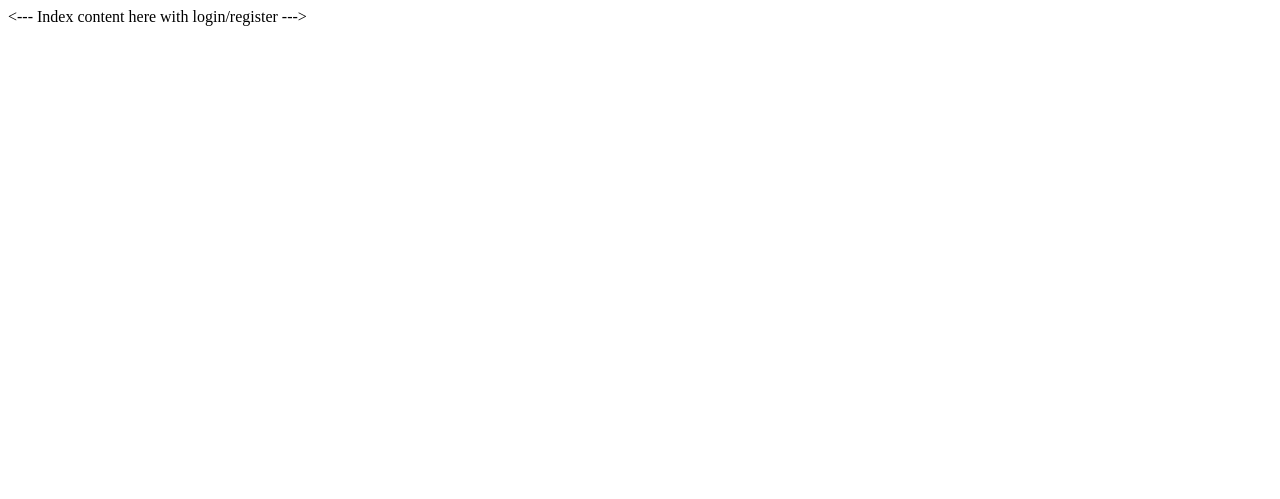
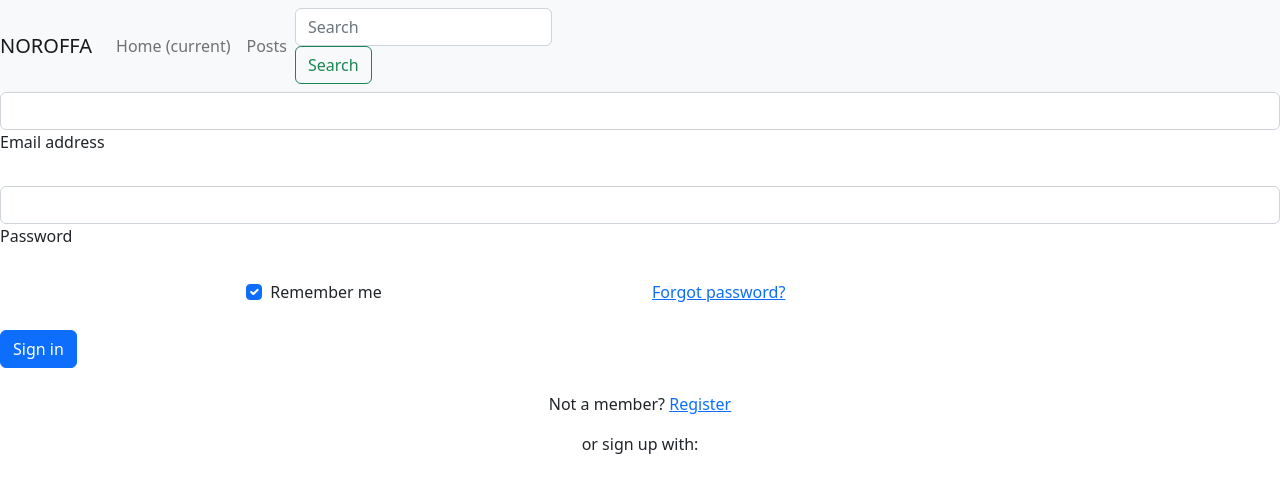
Before and after one commit to jkjode/javascript-2-ca, a website: page index.html in a window 1280 px wide. Drawn offline with nearby package versions, Linux system fonts and the light colour scheme.

Commit message:
bootstrap installed

```diff
--- a/index.html
+++ b/index.html
@@ -1,12 +1,140 @@
 <!DOCTYPE html>
 <html lang="en">
-<head>
-    <meta charset="UTF-8">
-    <meta http-equiv="X-UA-Compatible" content="IE=edge">
-    <meta name="viewport" content="width=device-width, initial-scale=1.0">
-    <title>Document</title>
-</head>
-<body>
-    <--- Index content here with login/register --->
-</body>
+  <head>
+    <meta charset="UTF-8" />
+    <meta http-equiv="X-UA-Compatible" content="IE=edge" />
+    <meta name="viewport" content="width=device-width, initial-scale=1.0" />
+    <link
+      rel="stylesheet"
+      href="node_modules/bootstrap/dist/css/bootstrap.min.css"
+    />
+    <title>NOROFFA</title>
+  </head>
+  <body>
+    <script src="/src/js/index.mjs"></script>
+    <!-- Index content here with login/register -->
+    <nav class="navbar navbar-expand-lg navbar-light bg-light">
+      <a class="navbar-brand" href="#">NOROFFA</a>
+      <button
+        class="navbar-toggler"
+        type="button"
+        data-toggle="collapse"
+        data-target="#navbarSupportedContent"
+        aria-controls="navbarSupportedContent"
+        aria-expanded="false"
+        aria-label="Toggle navigation"
+      >
+        <span class="navbar-toggler-icon"></span>
+      </button>
+
+      <div class="collapse navbar-collapse" id="navbarSupportedContent">
+        <ul class="navbar-nav mr-auto">
+          <li class="nav-item active">
+            <a class="nav-link" href="#"
+              >Home <span class="sr-only">(current)</span></a
+            >
+          </li>
+          <li class="nav-item">
+            <a class="nav-link" href="#">Posts</a>
+          </li>
+          <!-- <li class="nav-item dropdown">
+            <a
+              class="nav-link dropdown-toggle"
+              href="#"
+              id="navbarDropdown"
+              role="button"
+              data-toggle="dropdown"
+              aria-haspopup="true"
+              aria-expanded="false"
+            >
+              Dropdown
+            </a>
+            <div class="dropdown-menu" aria-labelledby="navbarDropdown">
+              <a class="dropdown-item" href="#">Action</a>
+              <a class="dropdown-item" href="#">Another action</a>
+              <div class="dropdown-divider"></div>
+              <a class="dropdown-item" href="#">Something else here</a>
+            </div>
+          </li> -->
+          <!-- <li class="nav-item">
+            <a class="nav-link disabled" href="#">Disabled</a>
+          </li> -->
+        </ul>
+        <form class="form-inline my-2 my-lg-0">
+          <input
+            class="form-control mr-sm-2"
+            type="search"
+            placeholder="Search"
+            aria-label="Search"
+          />
+          <button class="btn btn-outline-success my-2 my-sm-0" type="submit">
+            Search
+          </button>
+        </form>
+      </div>
+    </nav>
+    <form>
+      <!-- Email input -->
+      <div class="form-outline mb-4">
+        <input type="email" id="form2Example1" class="form-control" />
+        <label class="form-label" for="form2Example1">Email address</label>
+      </div>
+
+      <!-- Password input -->
+      <div class="form-outline mb-4">
+        <input type="password" id="form2Example2" class="form-control" />
+        <label class="form-label" for="form2Example2">Password</label>
+      </div>
+
+      <!-- 2 column grid layout for inline styling -->
+      <div class="row mb-4">
+        <div class="col d-flex justify-content-center">
+          <!-- Checkbox -->
+          <div class="form-check">
+            <input
+              class="form-check-input"
+              type="checkbox"
+              value=""
+              id="form2Example31"
+              checked
+            />
+            <label class="form-check-label" for="form2Example31">
+              Remember me
+            </label>
+          </div>
+        </div>
+
+        <div class="col">
+          <!-- Simple link -->
+          <a href="#!">Forgot password?</a>
+        </div>
+      </div>
+
+      <!-- Submit button -->
+      <button type="button" class="btn btn-primary btn-block mb-4">
+        Sign in
+      </button>
+
+      <!-- Register buttons -->
+      <div class="text-center">
+        <p>Not a member? <a href="#!">Register</a></p>
+        <p>or sign up with:</p>
+        <button type="button" class="btn btn-link btn-floating mx-1">
+          <i class="fab fa-facebook-f"></i>
+        </button>
+
+        <button type="button" class="btn btn-link btn-floating mx-1">
+          <i class="fab fa-google"></i>
+        </button>
+
+        <button type="button" class="btn btn-link btn-floating mx-1">
+          <i class="fab fa-twitter"></i>
+        </button>
+
+        <button type="button" class="btn btn-link btn-floating mx-1">
+          <i class="fab fa-github"></i>
+        </button>
+      </div>
+    </form>
+  </body>
 </html>
--- /dev/null
+++ b/src/js/api/constants.mjs
@@ -0,0 +1,4 @@
+export const API_HOST_URL = 'https://nf-api.onrender.com';
+export const API_BASE = '/api/v1';
+export const API_SOCIAL_BASE : '/social';
+export const API_SOCIAL_URL = `${API_HOST_URL}${API_BASE}${API_SOCIAL_BASE}`;
--- /dev/null
+++ b/src/js/index.mjs
@@ -0,0 +1,3 @@
+import * as constants from "./api/constants.mjs";
+
+console.log(constants.API_SOCIAL_URL);
--- /dev/null
+++ b/src/scss/index.scss
@@ -0,0 +1 @@
+@import "../../node_modules/bootstrap/scss/botstrap.scss";
```
Also changed, not shown: package.json (+26 -0 lines), README.md, 1 other file.
